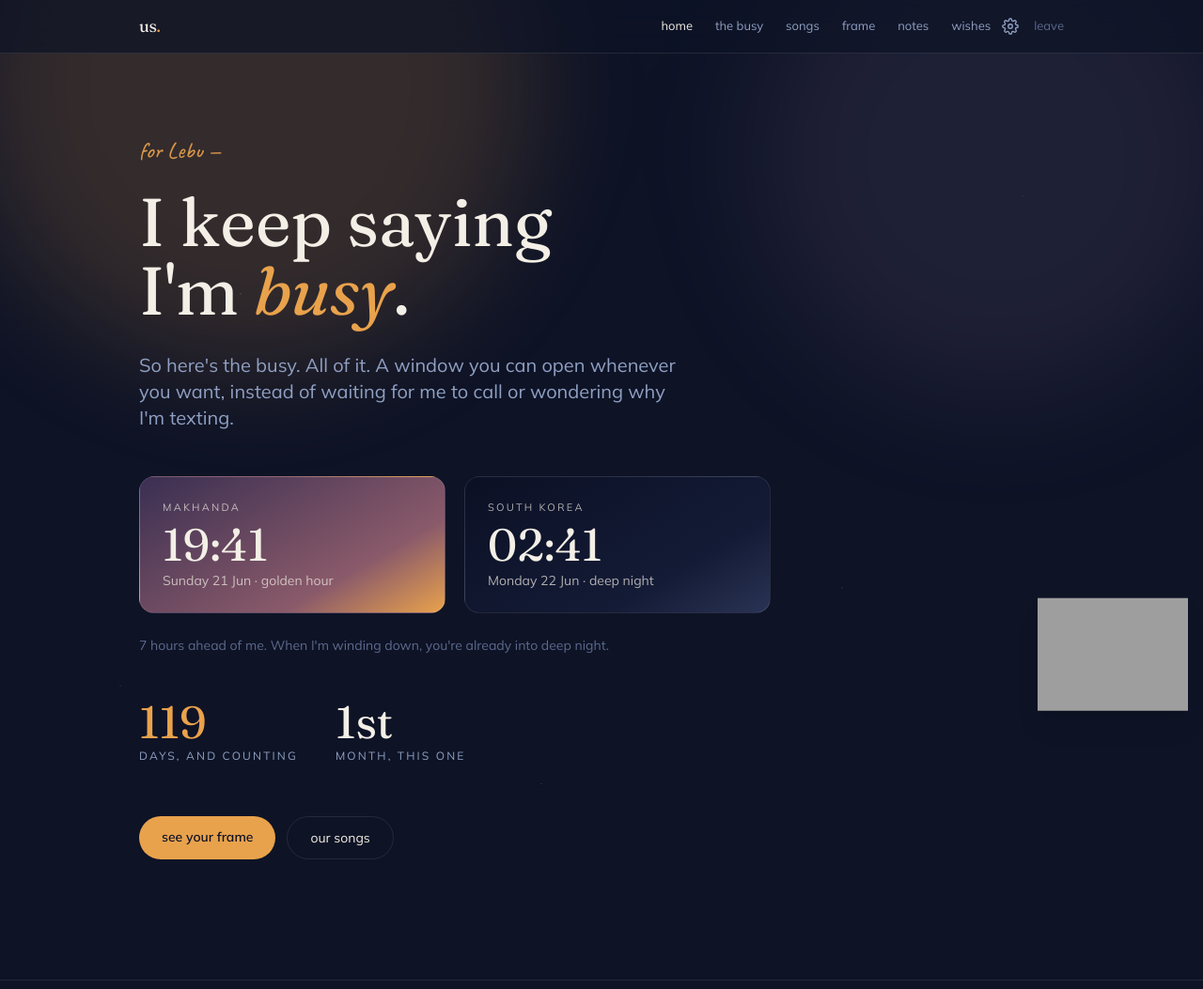
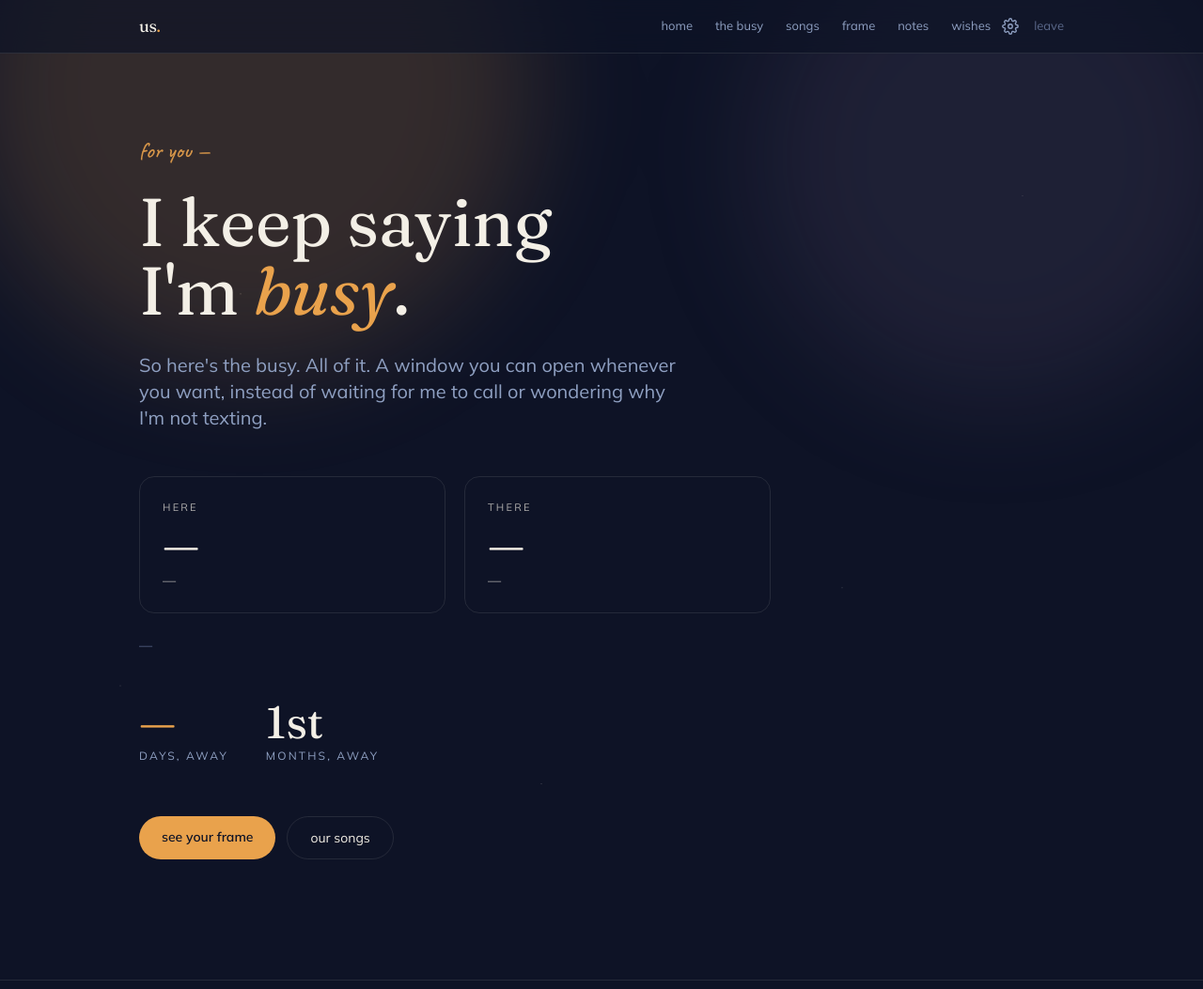
Before and after one commit to CtrlAltDefeat18/u-ri-sa-i, a Flask app: template templates/index.html in a window 1280 px wide. Shown: the top 1053 px of the page at 94% size. Run offline with Flask 3, Linux system fonts and the light colour scheme; the template is opened without the code that fills it, so the values that code supplies are empty; some libraries are stand-ins or nearby versions; grey boxes are pictures that could not be loaded.

Commit message:
Update anniversary date and text content

```diff
--- a/templates/index.html
+++ b/templates/index.html
@@ -160,7 +160,7 @@
       </h1>
       <p class="mt-7 text-lg sm:text-xl text-muted max-w-xl leading-relaxed">
         So here's the busy. All of it. A window you can open whenever you
-        want, instead of waiting for me to call or wondering why I'm texting.
+        want, instead of waiting for me to call or wondering why I'm not texting.
       </p>
 
       <div class="mt-12 grid grid-cols-2 gap-3 sm:gap-5 max-w-2xl">
@@ -180,11 +180,11 @@
       <div class="mt-12 flex flex-wrap gap-x-10 gap-y-6">
         <div>
           <p class="font-display text-4xl sm:text-5xl text-amber tabular-nums" id="daysCount">—</p>
-          <p class="text-xs uppercase tracking-[0.18em] text-muted mt-1">days, and counting</p>
+          <p class="text-xs uppercase tracking-[0.18em] text-muted mt-1">days, away</p>
         </div>
         <div>
-          <p class="font-display text-4xl sm:text-5xl tabular-nums" id="yearLabel">4th</p>
-          <p class="text-xs uppercase tracking-[0.18em] text-muted mt-1">month, this one</p>
+          <p class="font-display text-4xl sm:text-5xl tabular-nums" id="yearLabel">1st</p>
+          <p class="text-xs uppercase tracking-[0.18em] text-muted mt-1">months, away</p>
         </div>
       </div>
 
@@ -409,7 +409,7 @@ const CONFIG = {
   you:  "Aphelele",          // your name (footer)
   her:  "Lebu",              // her name (dedication)
 
-  startDate: "2026-02-22",    // EDIT ME — your anniversary (YYYY-MM-DD)
+  startDate: "2026-02-25",    // the day she left for SK (YYYY-MM-DD)
 
   hereZone: "Africa/Johannesburg", hereCity: "Makhanda",
   thereZone: "Asia/Seoul",         thereCity: "South Korea",  // EDIT ME — her city
@@ -513,7 +513,7 @@ function counters(){
   totalDays=Math.max(0, Math.floor((Date.now()-start)/86400000));
   const yrs=Math.floor(totalDays/365)+1;
   const ord=n=>n+(["th","st","nd","rd"][(n%100>10&&n%100<14)?0:(n%10<4?n%10:0)]||"th");
-  yearLabel.textContent=ord(yrs);
+  yearLabel.textContent=Math.round(totalDays/30.44));
   dedication.textContent=`for ${CONFIG.her} —`;
   footNote.textContent=`— ${CONFIG.you}, built between the time zones`;
   animateCount();
```
